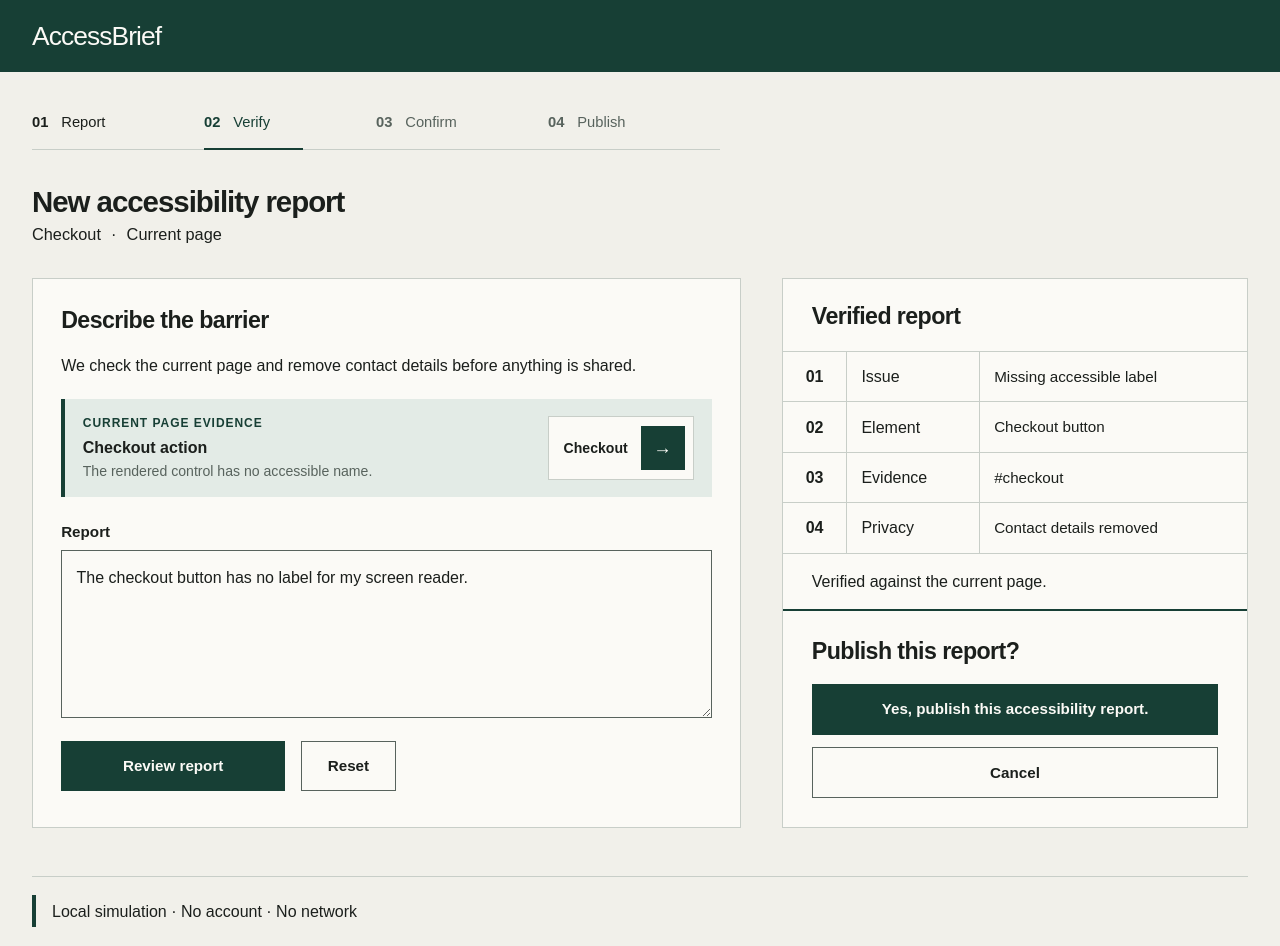
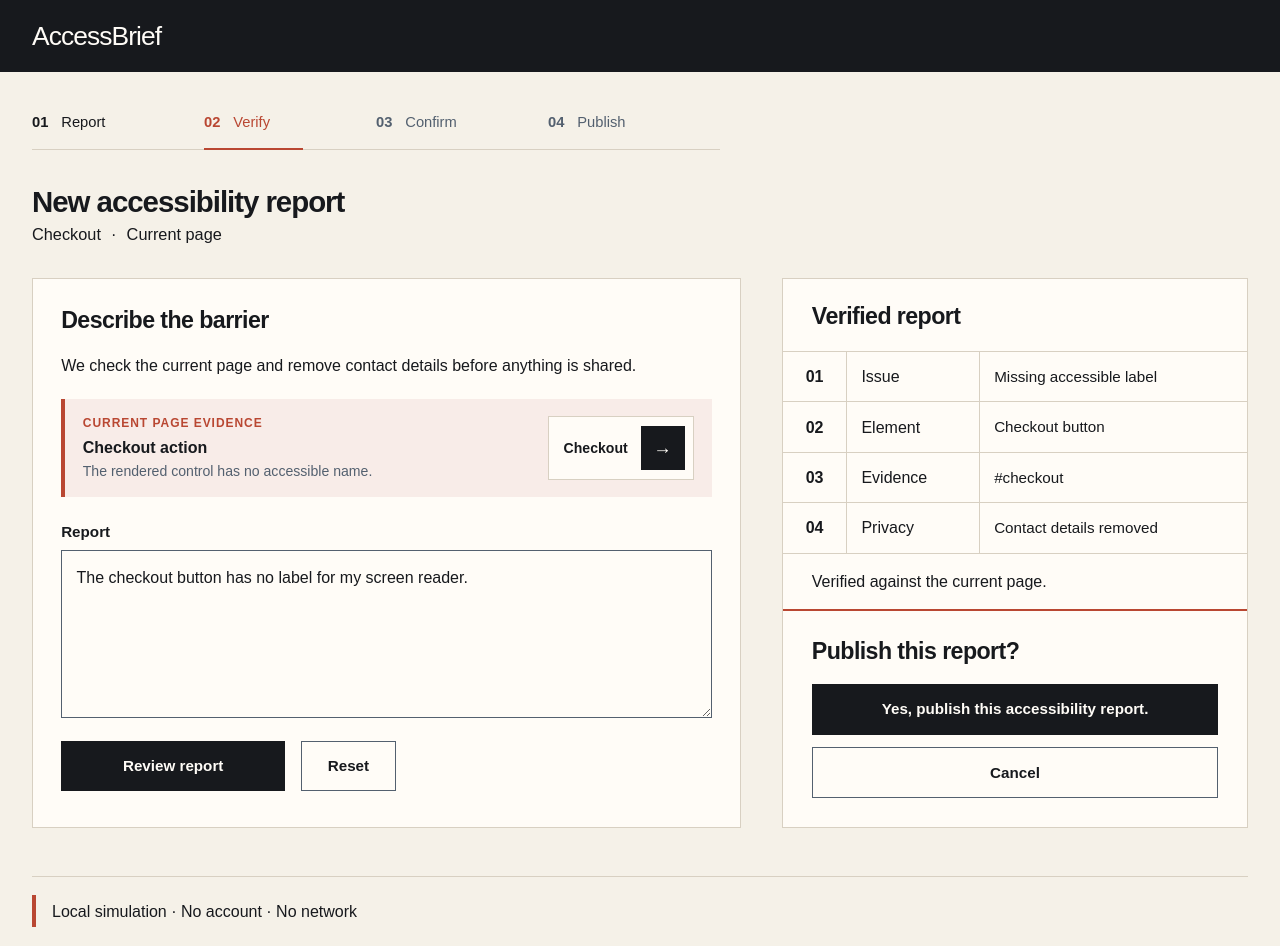
Before and after one commit to HyunsikParker/accessbrief, a website with bundled scripts: page web/index.html in a window 1280 px wide. Built offline with nearby package versions, Linux system fonts and the light colour scheme.

Commit message:
Refine editorial color system

```diff
--- a/web/index.html
+++ b/web/index.html
@@ -3,7 +3,7 @@
   <head>
     <meta charset="utf-8">
     <meta name="viewport" content="width=device-width, initial-scale=1">
-    <meta name="theme-color" content="#f1f0ea">
+    <meta name="theme-color" content="#f5f1e8">
     <meta name="description" content="A synthetic, privacy-first accessibility barrier reporting demo.">
     <title>AccessBrief</title>
     <link rel="icon" href="data:,">
--- a/web/styles.css
+++ b/web/styles.css
@@ -1,14 +1,15 @@
 :root {
   color-scheme: light;
-  --canvas: #f1f0ea;
-  --surface: #fbfaf6;
-  --ink: #1b1f1c;
-  --muted: #58635d;
-  --rule: #c8cec8;
-  --brand: #173f35;
-  --brand-hover: #0f352d;
-  --wash: #e3ebe6;
-  --warm-white: #fbfaf6;
+  --canvas: #f5f1e8;
+  --surface: #fffcf7;
+  --ink: #17191d;
+  --muted: #53606f;
+  --rule: #d8d0c2;
+  --accent: #b94732;
+  --wash: #f8ece8;
+  --action: var(--ink);
+  --action-hover: #2b2e34;
+  --on-action: var(--surface);
   --frame: min(91rem, calc(100vw - 4rem));
 }
 
@@ -35,7 +36,7 @@ textarea { touch-action: manipulation; }
 
 .product-bar {
   align-items: center;
-  background: var(--brand);
+  background: var(--action);
   display: flex;
   height: 4.5rem;
   padding: 0 max(2rem, calc((100vw - 91rem) / 2));
@@ -43,7 +44,7 @@ textarea { touch-action: manipulation; }
 
 .brand {
   align-items: center;
-  color: var(--warm-white);
+  color: var(--on-action);
   display: inline-flex;
   font-size: 1.65rem;
   font-weight: 500;
@@ -82,9 +83,9 @@ textarea { touch-action: manipulation; }
 }
 
 .lifecycle li.is-complete { color: var(--ink); }
-.lifecycle li.is-current { color: var(--brand); }
+.lifecycle li.is-current { color: var(--accent); }
 .lifecycle li.is-current::after {
-  background: var(--brand);
+  background: var(--accent);
   bottom: -1.05rem;
   content: "";
   height: 0.16rem;
@@ -134,7 +135,7 @@ textarea { touch-action: manipulation; }
 }
 
 .skill-proof .eyebrow {
-  color: var(--brand);
+  color: var(--accent);
   font-size: 0.72rem;
   font-weight: 800;
   letter-spacing: 0.08em;
@@ -181,7 +182,7 @@ h3 { text-wrap: balance; }
 .page-evidence {
   align-items: center;
   background: var(--wash);
-  border-left: 0.25rem solid var(--brand);
+  border-left: 0.25rem solid var(--accent);
   display: flex;
   gap: 1.5rem;
   justify-content: space-between;
@@ -204,7 +205,7 @@ h3 { text-wrap: balance; }
 }
 
 .page-evidence .eyebrow {
-  color: var(--brand);
+  color: var(--accent);
   font-size: 0.75rem;
   font-weight: 800;
   letter-spacing: 0.08em;
@@ -236,9 +237,9 @@ h3 { text-wrap: balance; }
 
 .evidence-target {
   align-items: center;
-  background: var(--brand);
+  background: var(--action);
   border: 0;
-  color: var(--warm-white);
+  color: var(--on-action);
   display: inline-flex;
   justify-content: center;
   min-height: 2.75rem;
@@ -248,7 +249,7 @@ h3 { text-wrap: balance; }
 
 .evidence-arrow {
   align-items: center;
-  color: var(--warm-white);
+  color: var(--on-action);
   display: flex;
   font-size: 1.15rem;
   inset: 0;
@@ -294,14 +295,14 @@ button {
 button:disabled { cursor: not-allowed; opacity: 0.42; }
 
 .primary {
-  background: var(--brand);
-  border: 2px solid var(--brand);
-  color: var(--warm-white);
+  background: var(--action);
+  border: 2px solid var(--action);
+  color: var(--on-action);
 }
 
 .primary:hover:not(:disabled) {
-  background: var(--brand-hover);
-  border-color: var(--brand-hover);
+  background: var(--action-hover);
+  border-color: var(--action-hover);
 }
 
 .secondary {
@@ -316,7 +317,7 @@ button:disabled { cursor: not-allowed; opacity: 0.42; }
 .secondary:active:not(:disabled) { opacity: 0.84; }
 
 :focus-visible {
-  outline: 3px solid var(--brand);
+  outline: 3px solid var(--accent);
   outline-offset: 3px;
 }
 
@@ -330,7 +331,7 @@ button:disabled { cursor: not-allowed; opacity: 0.42; }
 .composer-actions .primary { min-width: 14rem; }
 
 .report-status {
-  border-left: 0.25rem solid var(--brand);
+  border-left: 0.25rem solid var(--accent);
   font-size: 0.95rem;
   margin: 1.5rem 0 0;
   min-height: 1.5rem;
@@ -421,7 +422,7 @@ dd { font-size: 0.95rem; }
 }
 
 .proof-line {
-  border-bottom: 2px solid var(--brand);
+  border-bottom: 2px solid var(--accent);
   margin: 0;
   padding: 1rem 1.8rem;
 }
@@ -458,7 +459,7 @@ footer {
 }
 
 footer span {
-  background: var(--brand);
+  background: var(--accent);
   display: block;
   height: 2rem;
   width: 0.25rem;
```
